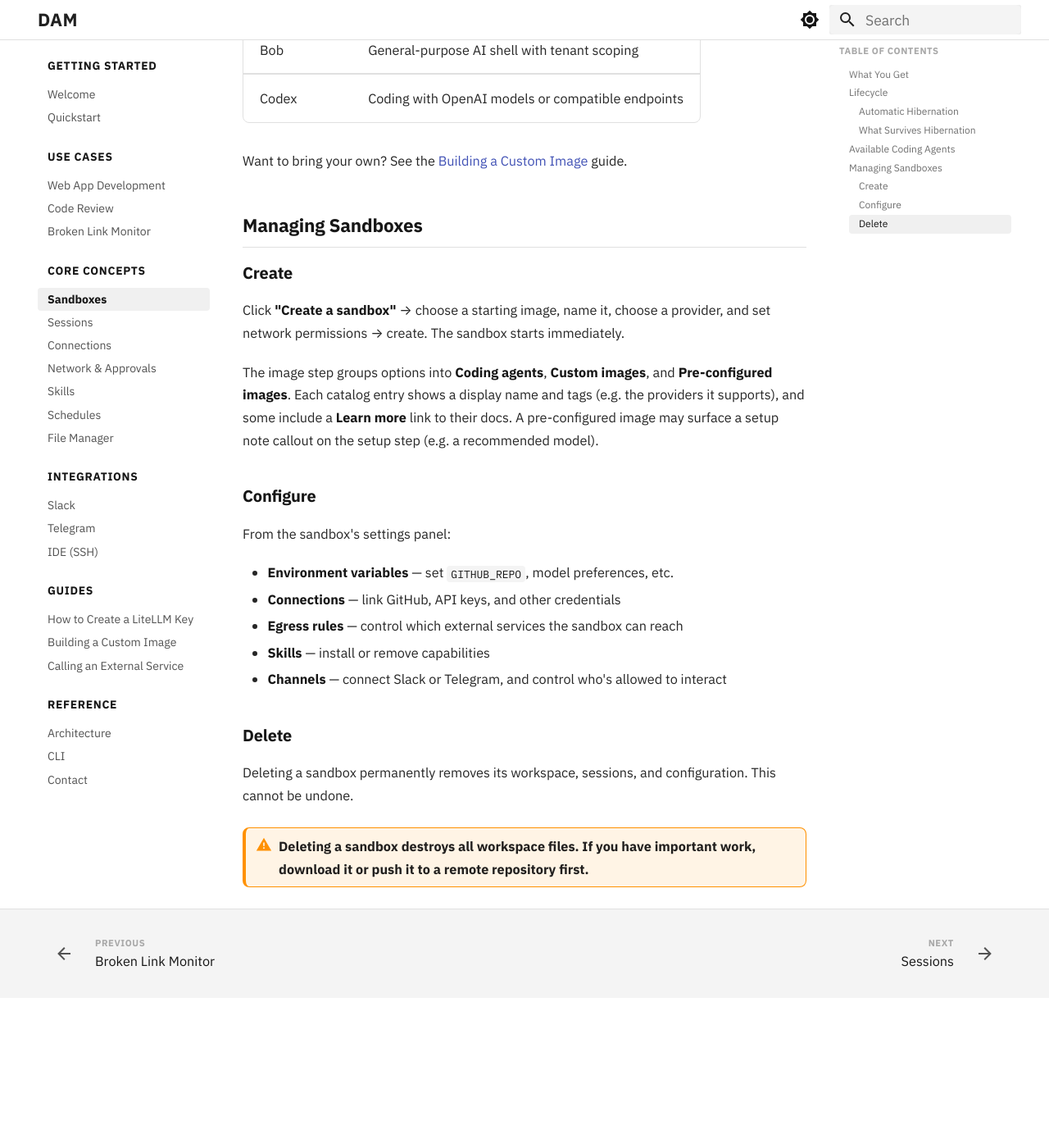
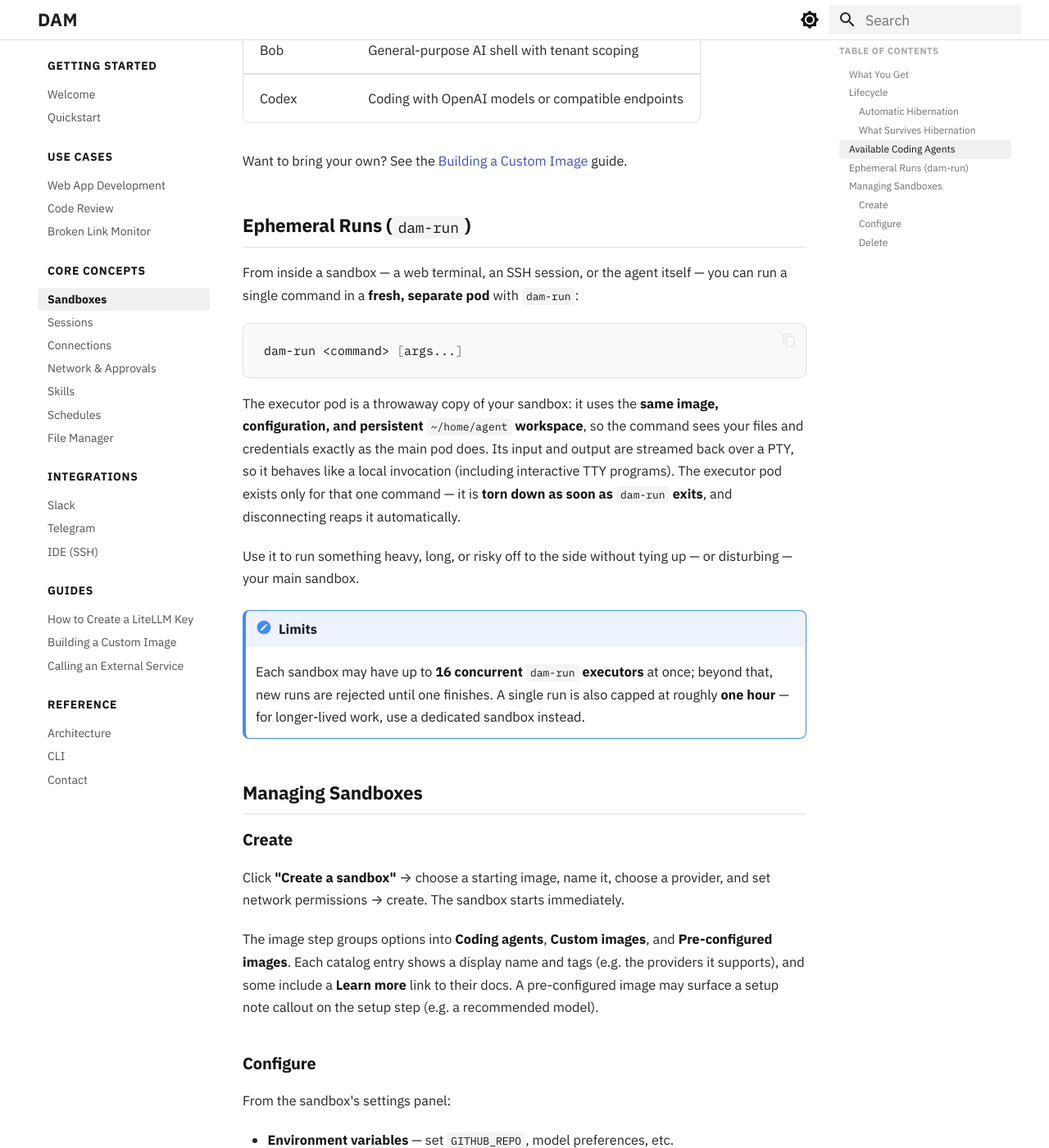
Before and after one commit to dam-agents/docs, an MkDocs documentation site: the page built from docs/core-concepts/sandboxes.md, in a window 1280 px wide and 1400 px high, scrolled down 2450 px. Shown: the whole window at 82% size. Built offline with MkDocs 1.6.1 and Material for MkDocs 9.7.7, drawn with Linux system fonts in a browser that asks for light colours; before the commit the page ends 3667 px from its top, so only the background shows below that.

Commit message:
docs: sync for dam-agents/dam#2120 — document dam-run ephemeral runs (#34)
Co-authored-by: doc-sync <doc-sync@users.noreply.github.ibm.com>

````diff
--- a/docs/core-concepts/sandboxes.md
+++ b/docs/core-concepts/sandboxes.md
@@ -62,6 +62,21 @@ A sandbox runs one **coding agent** — the AI software inside the pod:
 
 Want to bring your own? See the [Building a Custom Image](../guides/custom-image.md) guide.
 
+## Ephemeral Runs (`dam-run`)
+
+From inside a sandbox — a web terminal, an SSH session, or the agent itself — you can run a single command in a **fresh, separate pod** with `dam-run`:
+
+```bash
+dam-run <command> [args...]
+```
+
+The executor pod is a throwaway copy of your sandbox: it uses the **same image, configuration, and persistent `~/home/agent` workspace**, so the command sees your files and credentials exactly as the main pod does. Its input and output are streamed back over a PTY, so it behaves like a local invocation (including interactive TTY programs). The executor pod exists only for that one command — it is **torn down as soon as `dam-run` exits**, and disconnecting reaps it automatically.
+
+Use it to run something heavy, long, or risky off to the side without tying up — or disturbing — your main sandbox.
+
+!!! note "Limits"
+    Each sandbox may have up to **16 concurrent `dam-run` executors** at once; beyond that, new runs are rejected until one finishes. A single run is also capped at roughly **one hour** — for longer-lived work, use a dedicated sandbox instead.
+
 ## Managing Sandboxes
 
 ### Create
````
